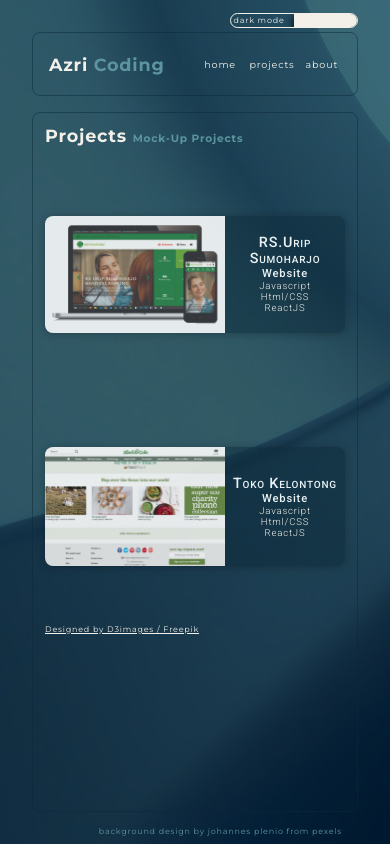
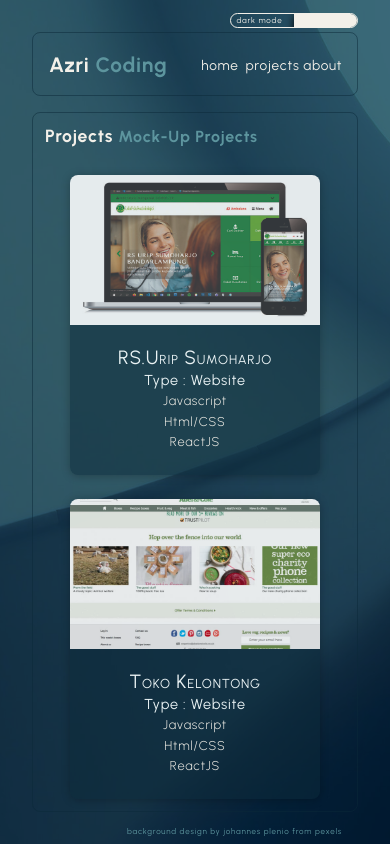
Before and after one commit to RizaHariati/Portfolio, a React (Create React App) app: page /projects in a window 390 px wide. Built offline with nearby package versions, Linux system fonts and the light colour scheme.

Commit message:
revise font size

```diff
--- a/src/Home.js
+++ b/src/Home.js
@@ -25,6 +25,23 @@ const Home = () => {
         <br />
         Welcome to My page!
       </h1>
+      <div className="s-about">
+        <a className="social-btn" href="https://github.com/RizaHariati">
+          <i className="fa fa-github-square"></i>
+        </a>
+        <a
+          className="social-btn"
+          href="https://www.instagram.com/rizahariati/?hl=en"
+        >
+          <i className="fa fa-instagram"></i>
+        </a>
+        <a
+          className="social-btn"
+          href="https://www.linkedin.com/in/riza-hariati-2021/"
+        >
+          <i className="fa fa-linkedin"></i>
+        </a>
+      </div>
     </div>
   );
 };
--- a/src/Projects.js
+++ b/src/Projects.js
@@ -41,7 +41,7 @@ const Projects = () => {
               </div>
               <div className="p-info">
                 <h3 className="p-name">{title}</h3>
-                <h4 className="type">{type}</h4>
+                <h4 className="type">Type : {type}</h4>
 
                 <ul>
                   {tools.map((tool, index) => {
--- a/src/styles/index.css
+++ b/src/styles/index.css
@@ -1,5 +1,6 @@
 @import url("https://fonts.googleapis.com/css2?family=Montserrat:wght@200;400;600;700&display=swap");
 @import url("https://fonts.googleapis.com/css2?family=Roboto:wght@300;500;700&display=swap");
+@import url("https://fonts.googleapis.com/css2?family=Urbanist:wght@300;400;500;700;900&display=swap");
 :root {
   --font-color-1: #f3f0e9;
   --font-color-2: #5d959e;
@@ -7,8 +8,8 @@
   --background-1: #0c2a3a;
   --background-2: #0c2a3a81;
   --color: #5d959e;
-  --primary-font: "Montserrat", sans-serif;
-  --secondary-font: "Roboto", sans-serif;
+  --primary-font: "Urbanist", sans-serif;
+  --secondary-font: "Urbanist", sans-serif;
   --transition: all 0.3s ease-in;
   --box-shadow: 0px 2px 8px 0px rgba(0, 0, 0, 0.562);
   --radius: 0.5rem;
@@ -222,6 +223,7 @@ body::-webkit-scrollbar {
 }
 
 .page p {
+  font-size: 1.1rem;
   text-align: left;
   width: 80%;
   -webkit-transition: var(--transition);
@@ -386,8 +388,8 @@ i:hover {
 .projects {
   display: -ms-grid;
   display: grid;
-  -ms-grid-rows: 10% 90%;
-      grid-template-rows: 10% 90%;
+  -ms-grid-rows: 10% 80%;
+      grid-template-rows: 10% 80%;
   grid-gap: 1rem;
 }
 
@@ -397,7 +399,7 @@ i:hover {
 }
 
 .project-title h1 span {
-  font-size: 0.6em;
+  font-size: 1rem;
   color: var(--font-color-2);
 }
 
@@ -416,14 +418,17 @@ i:hover {
 }
 
 .project-items {
+  width: 80%;
+  min-width: 250px;
   max-width: 300px;
+  height: 300px;
   overflow: hidden;
   background-color: var(--background-2);
   border-radius: var(--radius);
   display: -ms-grid;
   display: grid;
-  -ms-grid-rows: 1fr 1fr;
-      grid-template-rows: 1fr 1fr;
+  -ms-grid-rows: 2fr 1fr;
+      grid-template-rows: 2fr 1fr;
   place-items: center;
   -webkit-box-shadow: 0px 1px 8px 0px rgba(0, 0, 0, 0.253);
           box-shadow: 0px 1px 8px 0px rgba(0, 0, 0, 0.253);
@@ -458,23 +463,24 @@ i:hover {
 
 .p-info {
   width: 100%;
-  padding: 1rem;
+  padding: 0rem;
+  line-height: 1.3rem;
 }
 
 .p-info .p-name {
   font-variant: small-caps;
-  font-size: 1.2rem;
+  font-size: 1.3rem;
   line-height: 2rem;
 }
 
 .p-info .type {
-  font-size: 0.8rem;
+  font-size: 1rem;
 }
 
 .p-info ul li {
   list-style: none;
   display: inline-block;
-  font-size: 0.8rem;
+  font-size: 0.9rem;
   width: 30%;
 }
 
@@ -488,7 +494,7 @@ i:hover {
   display: grid;
   -ms-grid-rows: auto;
       grid-template-rows: auto;
-  grid-gap: 1rem;
+  grid-gap: 0.9rem;
 }
 
 .opening-text {
@@ -500,6 +506,10 @@ i:hover {
   -webkit-box-align: center;
       -ms-flex-align: center;
           align-items: center;
+}
+
+.opening-text .text {
+  font-size: 1rem;
 }
 
 .profile-picture2 {
@@ -531,13 +541,15 @@ i:hover {
 }
 
 .tool-list {
+  width: 100%;
   display: -ms-grid;
   display: grid;
-  -ms-grid-columns: 25% 70%;
-      grid-template-columns: 25% 70%;
+  -ms-grid-columns: 1fr 2fr;
+      grid-template-columns: 1fr 2fr;
 }
 
 .tool-title {
+  width: 100%;
   margin-bottom: 1rem;
   font-size: 1.2rem;
   font-weight: 700;
@@ -555,6 +567,8 @@ i:hover {
 }
 
 .tool-text {
+  width: 100%;
+  text-align: left;
   font-size: 0.9rem;
 }
 
@@ -666,7 +680,7 @@ i:hover {
     font-weight: 700;
   }
   .p-info .p-name {
-    line-height: 1rem;
+    line-height: 1.5rem;
   }
   .p-info ul li {
     width: 100%;
@@ -679,11 +693,12 @@ i:hover {
     -webkit-box-pack: center;
         -ms-flex-pack: center;
             justify-content: center;
-    font-size: 0.7rem;
+    font-size: 0.9rem;
   }
   .project {
     -ms-grid-columns: 1fr 1fr;
         grid-template-columns: 1fr 1fr;
+    grid-gap: 1.5rem;
   }
   .opening-text {
     -ms-grid-columns: 25% 75%;
@@ -714,7 +729,7 @@ i:hover {
     transition: var(--transition);
   }
   .header h2 {
-    font-size: 1.2rem;
+    font-size: 1.5rem;
     white-space: nowrap;
     -webkit-transition: var(--transition);
     transition: var(--transition);
@@ -756,7 +771,7 @@ i:hover {
     margin: auto;
   }
   .pages .page p {
-    font-size: 0.8rem;
+    font-size: 1rem;
     margin: auto;
     border-bottom: transparent;
   }
@@ -812,7 +827,7 @@ i:hover {
   .projects h1 {
     font-size: 1.5rem;
   }
-  .tool-title {
+  n .tool-title {
     font-size: 1.1rem;
   }
   .tool {
@@ -862,21 +877,22 @@ i:hover {
         grid-template-columns: 1fr;
   }
   .project-items {
-    -ms-grid-rows: 1fr;
-        grid-template-rows: 1fr;
+    -ms-grid-columns: 1fr;
+        grid-template-columns: 1fr;
+    -ms-grid-rows: 1fr 1fr;
+        grid-template-rows: 1fr 1fr;
   }
   .p-info {
-    padding: 0.5rem;
+    padding: 1rem;
   }
   .p-info .p-name {
-    font-size: 0.9rem;
-    line-height: 1rem;
+    font-size: 1.2rem;
   }
   .p-info .type {
-    font-size: 0.7rem;
+    font-size: 0.9rem;
   }
   .p-info ul li {
-    font-size: 0.6rem;
+    font-size: 0.8rem;
     width: 100%;
   }
   .about {
@@ -891,39 +907,59 @@ i:hover {
     place-items: center;
     margin-bottom: 0rem;
   }
-  .tools {
-    grid-gap: 0.5rem;
-  }
-  .tool-list {
-    -ms-grid-columns: 1fr;
-        grid-template-columns: 1fr;
-    line-height: 0.7rem;
-  }
   .tool-title {
-    font-size: 0.9rem;
+    margin-bottom: 0.5rem;
+    font-size: 1.1rem;
+    font-weight: 500;
+    letter-spacing: normal;
   }
   .tool {
     grid-gap: 0.5rem;
   }
   .tool-text {
-    font-size: 0.7rem;
+    letter-spacing: normal;
+    font-size: 0.9rem;
+  }
+  .power {
+    position: absolute;
+    width: 100%;
+    text-align: center;
+    bottom: 1rem;
+    font-size: 0.5rem;
+    left: 0;
+    color: #d62976;
   }
   .s-about {
-    display: block;
+    display: -webkit-box;
+    display: -ms-flexbox;
+    display: flex;
+    -webkit-box-align: center;
+        -ms-flex-align: center;
+            align-items: center;
+    -webkit-box-pack: center;
+        -ms-flex-pack: center;
+            justify-content: center;
     text-align: center;
     margin: 0.5rem auto;
+  }
+  .s-about .social-btn {
+    text-decoration: none;
+    -webkit-box-align: center;
+        -ms-flex-align: center;
+            align-items: center;
+    text-align: center;
   }
 }
 
 @media screen and (max-width: 450px) {
   .navbar header h2 {
-    font-size: 1.1rem;
+    font-size: 1.3rem;
   }
   .pages {
     width: 50%;
   }
   .pages .page p {
-    font-size: 0.6rem;
+    font-size: 0.85rem;
   }
 }
 /*# sourceMappingURL=index.css.map */
```
